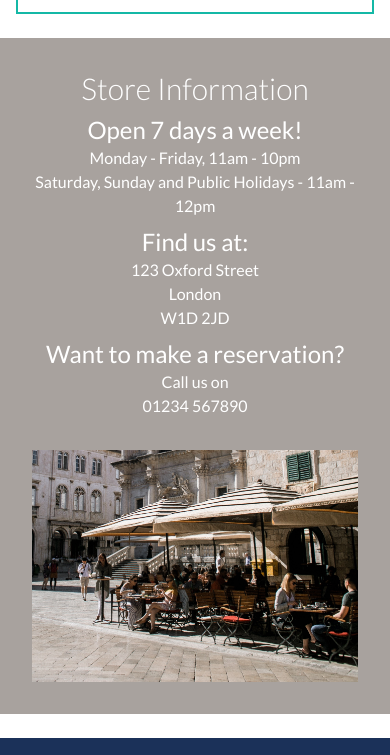
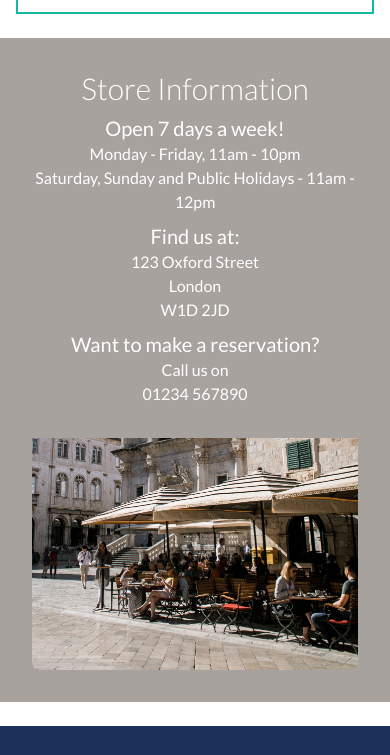
Before and after one commit to louisep1/pizzeria-d-acampo, a website: page index.html in a window 390 px wide. Shown: the part 1950-2705 px from the top of the page. Drawn offline with Linux system fonts and the light colour scheme.

Commit message:
made store info text a bit smaller

```diff
--- a/index.html
+++ b/index.html
@@ -162,7 +162,7 @@
         <!-- maybe have a img with an overlay and text over it here  -->
         <h3 class="text-3xl font-light text-center">Menu</h3>
         <div
-          class="grid sm:grid-cols-3 pt-6 justify-center sm:justify-items-center w-fit text-center sm:text-left mx-auto p-4"
+          class="grid sm:grid-cols-3 pt-6 justify-center sm:justify-items-center w-max text-center sm:text-left mx-auto p-4"
         >
           <div class="mb-4 sm:px-6 xl:px-10">
             <p class="text-2xl 2xl:font-semibold">Pizza</p>
@@ -209,20 +209,20 @@
         >
           <div>
             <div>
-              <p class="text-2xl">Open 7 days a week!</p>
+              <p class="text-xl md:text-2xl">Open 7 days a week!</p>
               <p>Monday - Friday, 11am - 10pm</p>
               <p>Saturday, Sunday and Public Holidays - 11am - 12pm</p>
             </div>
 
             <div class="py-2">
-              <p class="text-2xl">Find us at:</p>
+              <p class="text-xl md:text-2xl">Find us at:</p>
               <p>123 Oxford Street</p>
               <p>London</p>
               <p>W1D 2JD</p>
             </div>
 
             <div>
-              <p class="text-2xl">Want to make a reservation?</p>
+              <p class="text-xl md:text-2xl">Want to make a reservation?</p>
               <p>Call us on</p>
               <p>01234 567890</p>
             </div>
@@ -232,7 +232,7 @@
             src="./assets/imgs/restaurant.jpg"
             alt="restaurant front image"
             width="500px"
-            class="pt-8 md:pt-0 justify-self-center md:justify-self-end"
+            class="pt-8 md:pt-0 justify-self-center md:justify-self-end rounded-lg"
           />
         </div>
       </section>
```
Also changed, not shown: css/main.css.
